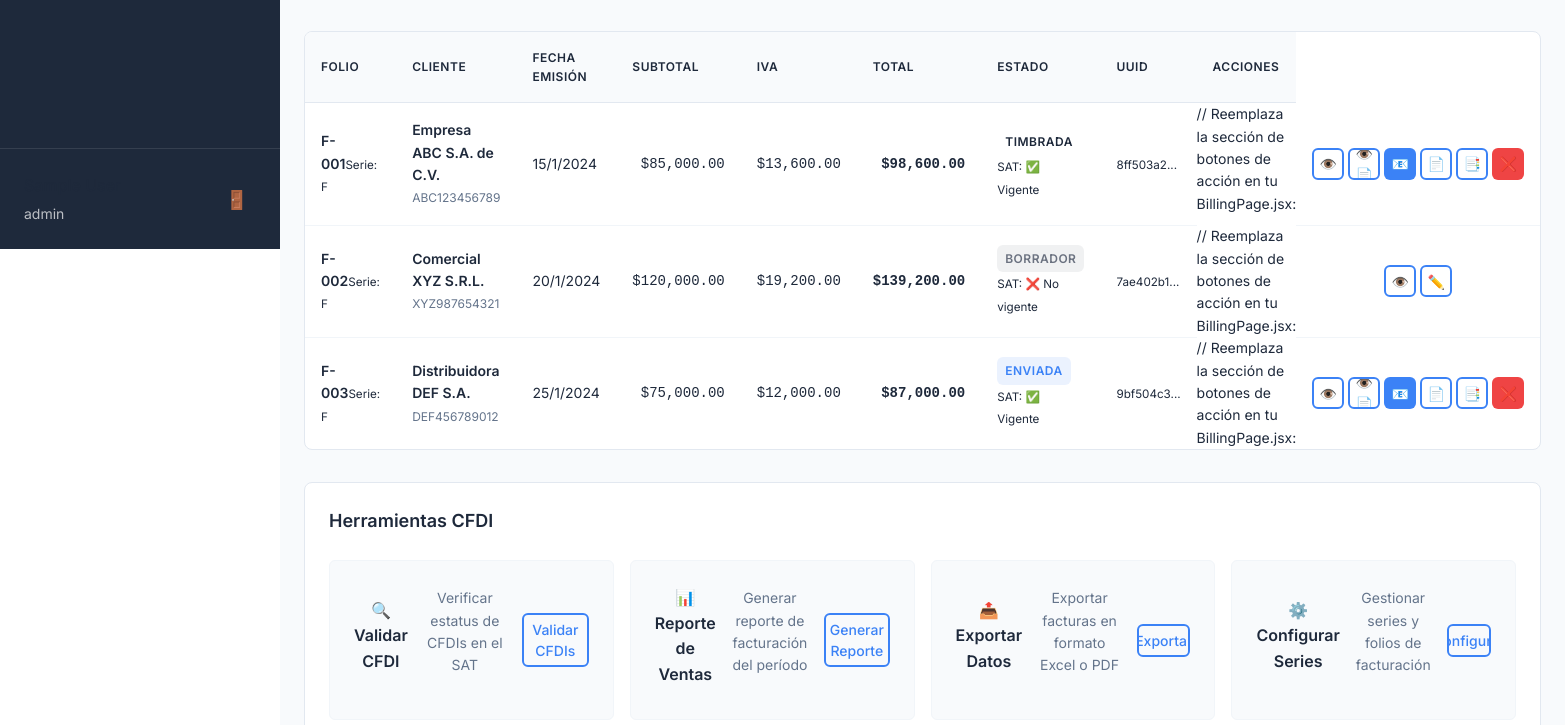
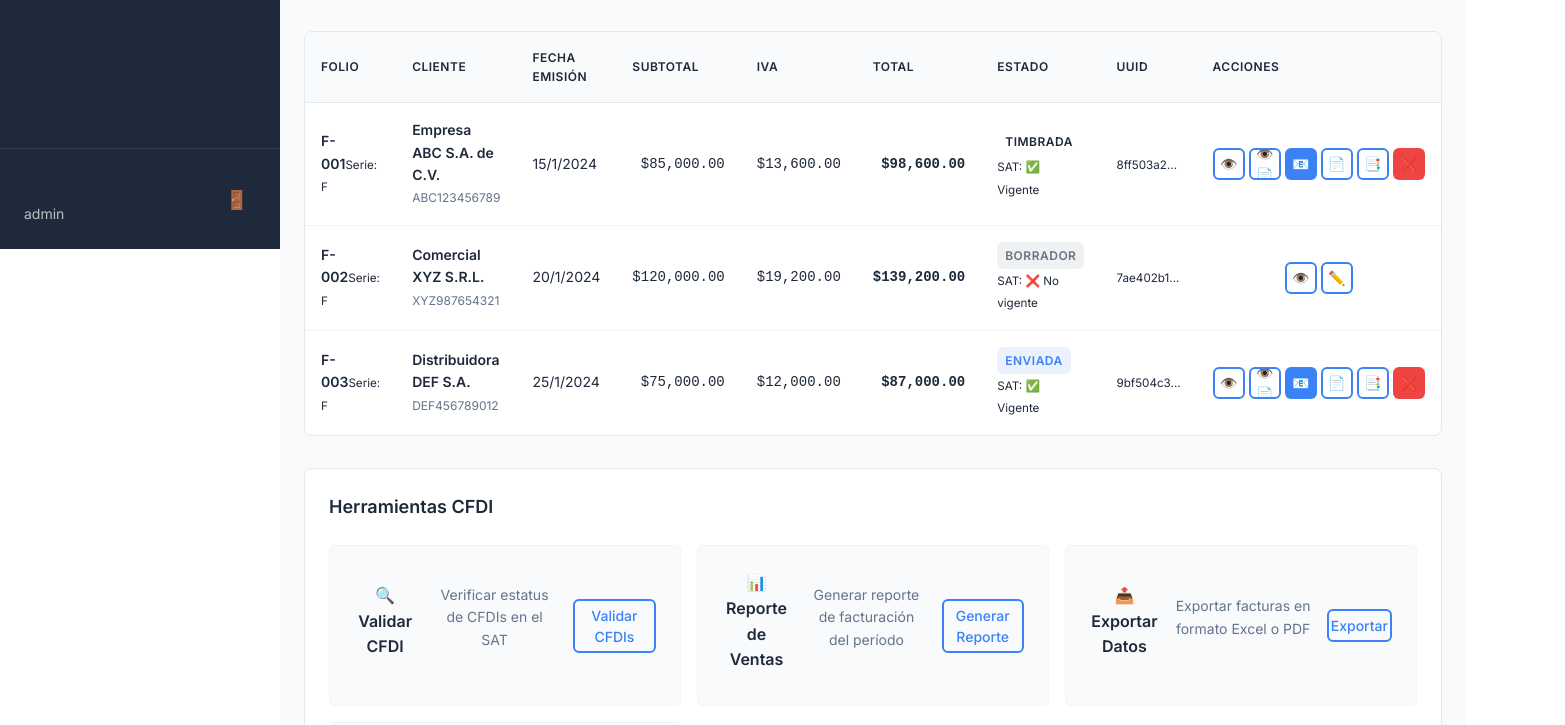
Before and after one commit to BlackRubick/Sistema-de-facturaci-n-para-nominas-, a React (Vite) app: page /facturacion in a window 1280 px wide. Shown: the part 551-1276 px from the top of the page, 1565 px wide, since content can reach past the window. Built offline with nearby package versions, Linux system fonts and the light colour scheme; no server answers; sample sign-in values are in the browser's storage.

Commit message:
solucionando error de vistas xd

```diff
--- a/src/pages/billing/BillingPage.jsx
+++ b/src/pages/billing/BillingPage.jsx
@@ -592,7 +592,6 @@ const BillingPage = () => {
                       )}
                     </div>
                   </td>
-                  // Reemplaza la sección de botones de acción en tu BillingPage.jsx:
 
 <td>
   <div className="action-buttons">
```
